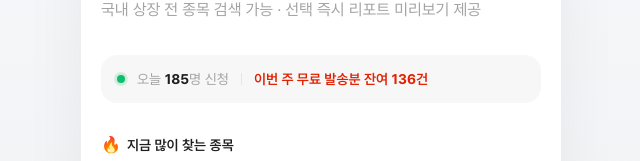
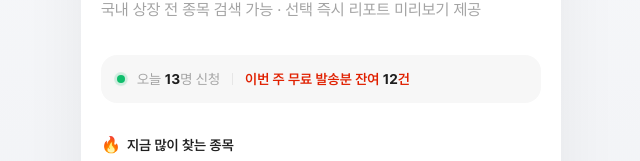
Before and after one commit to dotshef/the-a-report, a Next.js app: page / in a window 1280 px wide. Shown: the part 184-345 px from the top of the page, without its empty margins (319-959 px from the left). Built offline with nearby package versions, Linux system fonts and the light colour scheme; no server answers.

Commit message:
feat: stats 조정

```diff
--- a/src/components/design-system/Icon.tsx
+++ b/src/components/design-system/Icon.tsx
@@ -7,6 +7,7 @@ import {
   Circle,
   Flame,
   LockKeyhole,
+  LockKeyholeOpen,
   Newspaper,
   Phone,
   Search,
@@ -28,6 +29,7 @@ export type IconName =
   | "arrow-right"
   | "chart"
   | "lock"
+  | "lock-open"
   | "news"
   | "phone";
 
@@ -43,6 +45,7 @@ const icons: Record<IconName, LucideIcon> = {
   "arrow-right": ArrowRight,
   chart: ChartNoAxesCombined,
   lock: LockKeyhole,
+  "lock-open": LockKeyholeOpen,
   news: Newspaper,
   phone: Phone,
 };
--- a/src/components/landing/LandingClient.tsx
+++ b/src/components/landing/LandingClient.tsx
@@ -84,13 +84,22 @@ export function LandingClient({
           fullWidth
           disabled={!selected}
           onClick={goToRequest}
-          className="relative h-14 overflow-hidden text-[17px] before:pointer-events-none before:absolute before:inset-y-0 before:left-0 before:w-1/3 before:-translate-x-[160%] before:skew-x-[-22deg] before:bg-gradient-to-r before:from-transparent before:via-white/45 before:to-transparent before:transition-transform before:duration-700 before:ease-out enabled:hover:before:translate-x-[420%]"
+          className="group relative h-14 overflow-hidden text-[17px] before:pointer-events-none before:absolute before:inset-y-0 before:left-0 before:w-1/3 before:-translate-x-[160%] before:skew-x-[-22deg] before:bg-gradient-to-r before:from-transparent before:via-white/45 before:to-transparent before:transition-transform before:duration-700 before:ease-out enabled:hover:before:translate-x-[420%]"
         >
-          <Icon
-            name="lock"
-            size={18}
-            color={selected ? "var(--kb-black)" : "var(--kb-light-gray)"}
-          />
+          <span className="relative inline-flex size-[18px] items-center justify-center">
+            <Icon
+              name="lock"
+              size={18}
+              color={selected ? "var(--kb-black)" : "var(--kb-light-gray)"}
+              className="transition-opacity duration-150 group-enabled:group-hover:opacity-0"
+            />
+            <Icon
+              name="lock-open"
+              size={18}
+              color={selected ? "var(--kb-black)" : "var(--kb-light-gray)"}
+              className="absolute inset-0 opacity-0 transition-opacity duration-150 group-enabled:group-hover:opacity-100"
+            />
+          </span>
           전체 리포트 무료로 받기 →
         </Button>
         <p className="text-center text-xs text-kb-gray">
--- a/src/components/landing/StatsBar.tsx
+++ b/src/components/landing/StatsBar.tsx
@@ -15,7 +15,7 @@ export function StatsBar({ stats }: { stats: LandingStats }) {
         </span>
         <span className="h-3 w-px bg-kb-border" />
         <span className="font-semibold text-kb-critical">
-          이번 주 무료 발송분 잔여 <b className="font-bold">{won(stats.weeklyFreeRemaining)}</b>건
+          이번 주 무료 발송분 잔여 <b className="font-bold text-kb-black">{won(stats.weeklyFreeRemaining)}</b>건
         </span>
       </div>
     </div>
--- a/src/components/report/ReportPreview.tsx
+++ b/src/components/report/ReportPreview.tsx
@@ -33,12 +33,15 @@ export function ReportPreview({ report }: { report: ReportData }) {
       {/* ── 리포트 상단: 헤더 + 시세 + 차트 ── */}
       <Card className="!p-0 overflow-hidden">
         {/* 헤더 — 기업 마크 없이 회사명만 (PRD L9) */}
-        <div className="border-b border-kb-border p-5">
+        <div
+          className="border-b border-kb-border p-5 text-kb-white"
+          style={{ background: "#1a1f2e" }}
+        >
           <div className="flex items-baseline gap-2">
             <h3 className="text-xl font-bold">{stock.name}</h3>
-            <span className="text-sm text-kb-gray">{stock.code}</span>
+            <span className="text-sm text-kb-light-gray">{stock.code}</span>
           </div>
-          <div className="mt-1 flex items-center gap-1.5 text-xs text-kb-gray">
+          <div className="mt-1 flex items-center gap-1.5 text-xs text-kb-light-gray">
             <span>{marketLabel(stock.market)}</span>
             {stock.industry && (
               <>
@@ -57,15 +60,15 @@ export function ReportPreview({ report }: { report: ReportData }) {
                 {signed(quote.change)}원 ({pct(quote.changeRate)})
               </div>
             </div>
-            <span className="text-xs text-kb-gray">
-              {new Date(quote.updatedAt).toLocaleString("ko-KR", {
-                month: "long",
-                day: "numeric",
-                hour: "2-digit",
-                minute: "2-digit",
-              })}{" "}
-              기준
-            </span>
+            {quote.updatedAt && (
+              <span className="text-xs text-kb-light-gray">
+                {new Date(quote.updatedAt).toLocaleDateString("ko-KR", {
+                  month: "long",
+                  day: "numeric",
+                })}{" "}
+                기준
+              </span>
+            )}
           </div>
         </div>
 
--- a/src/data/loader.ts
+++ b/src/data/loader.ts
@@ -85,7 +85,8 @@ export async function getReport(code: string): Promise<ReportData | null> {
     high52w: fund?.week52_high ? n(fund.week52_high) : closes.length ? Math.max(...closes) : current,
     low52w: fund?.week52_low ? n(fund.week52_low) : closes.length ? Math.min(...closes) : current,
     history: priceAsc.slice(-63).map((r) => ({ date: String(r.date), close: n(r.close) })),
-    updatedAt: new Date().toISOString(),
+    // 시세 기준 시각 = 현재가로 쓰는 price_daily 최신 행의 거래일(종가 기준).
+    updatedAt: latest ? String(latest.date) : "",
   };
 
   const titles = generateTitles({ name: stock.name, industry: stock.industry });
--- a/src/lib/stats.ts
+++ b/src/lib/stats.ts
@@ -2,7 +2,11 @@
 // Supabase가 설정되면 report_request 테이블 count로 대체. 미설정 시 시간 기반의
 // 그럴듯한 값으로 계산해 데모가 동작하도록 한다.
 
-const WEEKLY_FREE_QUOTA = 500;
+const WEEK_START_REMAINING = 40; // 월요일 초기 잔여
+const WEEK_END_REMAINING = 5; // 일요일 무렵 잔여
+
+const DAY_START_APPLICANTS = 3; // 새벽 무렵 신청자
+const DAY_END_APPLICANTS = 18; // 자정 무렵 신청자
 
 export interface LandingStats {
   todayApplicants: number;
@@ -14,14 +18,15 @@ export function getStats(now = new Date()): LandingStats {
   const kst = new Date(now.getTime() + 9 * 3600_000);
   const minutesOfDay = kst.getUTCHours() * 60 + kst.getUTCMinutes();
   const dayProgress = minutesOfDay / (24 * 60);
-  const todayApplicants = Math.round(40 + dayProgress * 220);
+  const todayApplicants = Math.round(
+    DAY_START_APPLICANTS + (DAY_END_APPLICANTS - DAY_START_APPLICANTS) * dayProgress,
+  );
 
   // 주 진행률에 따라 잔여 무료 발송분이 줄어드는 형태
   const dow = kst.getUTCDay(); // 0=일
   const weekProgress = (dow + dayProgress) / 7;
-  const weeklyFreeRemaining = Math.max(
-    12,
-    Math.round(WEEKLY_FREE_QUOTA * (1 - weekProgress * 0.9)),
+  const weeklyFreeRemaining = Math.round(
+    WEEK_START_REMAINING - (WEEK_START_REMAINING - WEEK_END_REMAINING) * weekProgress,
   );
 
   return { todayApplicants, weeklyFreeRemaining };
--- a/src/lib/types.ts
+++ b/src/lib/types.ts
@@ -19,7 +19,7 @@ export interface StockQuote {
   low52w: number;
   /** 3개월 종가 시계열 (오름차순) */
   history: { date: string; close: number }[];
-  /** 시세 스냅샷 시각 */
+  /** 시세 기준 거래일 (price_daily 최신 행의 date, 종가 기준). 빈 문자열=데이터 없음 */
   updatedAt: string;
 }
 
```
Also changed, not shown: 1 other file (tests, documents, lock files or other folders).
